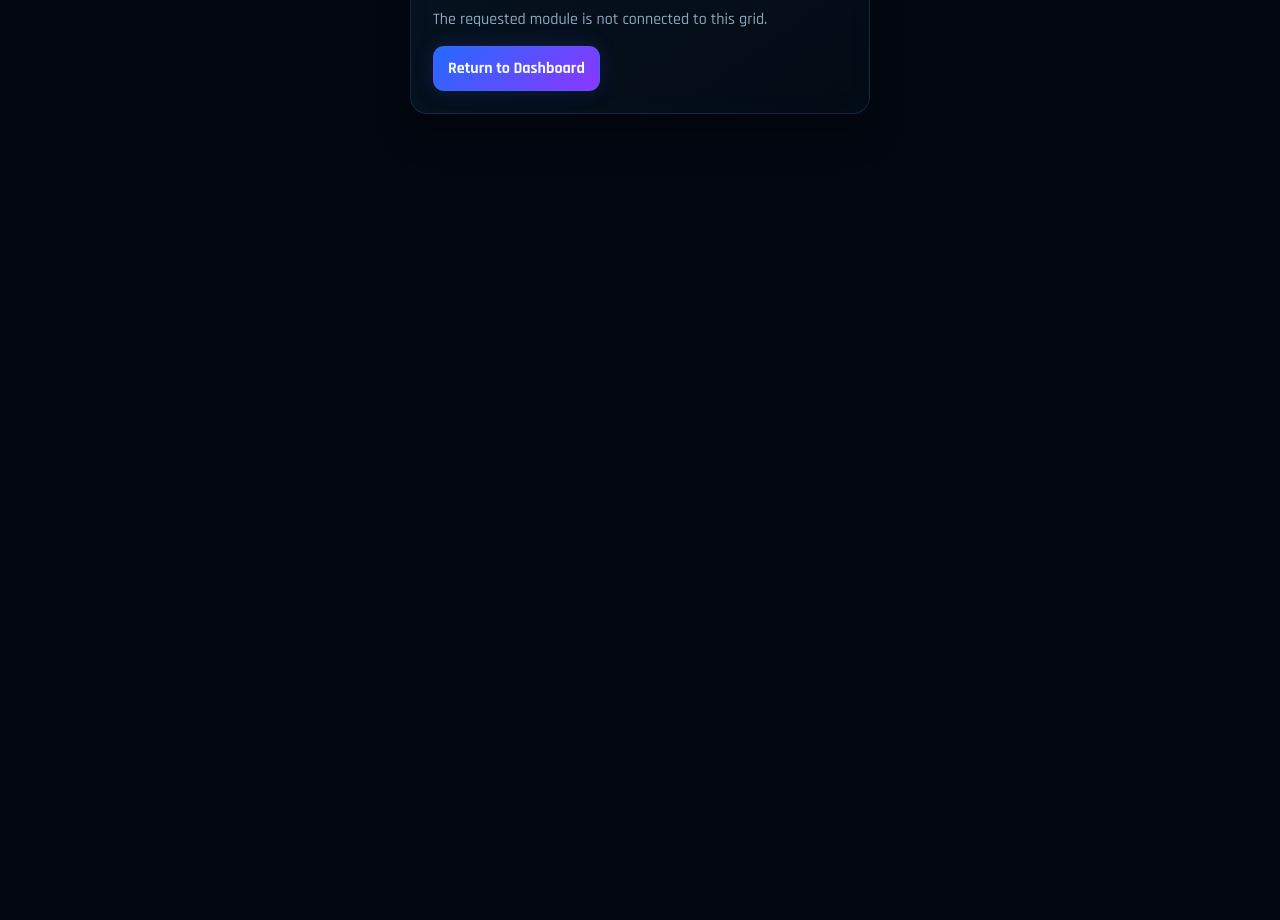
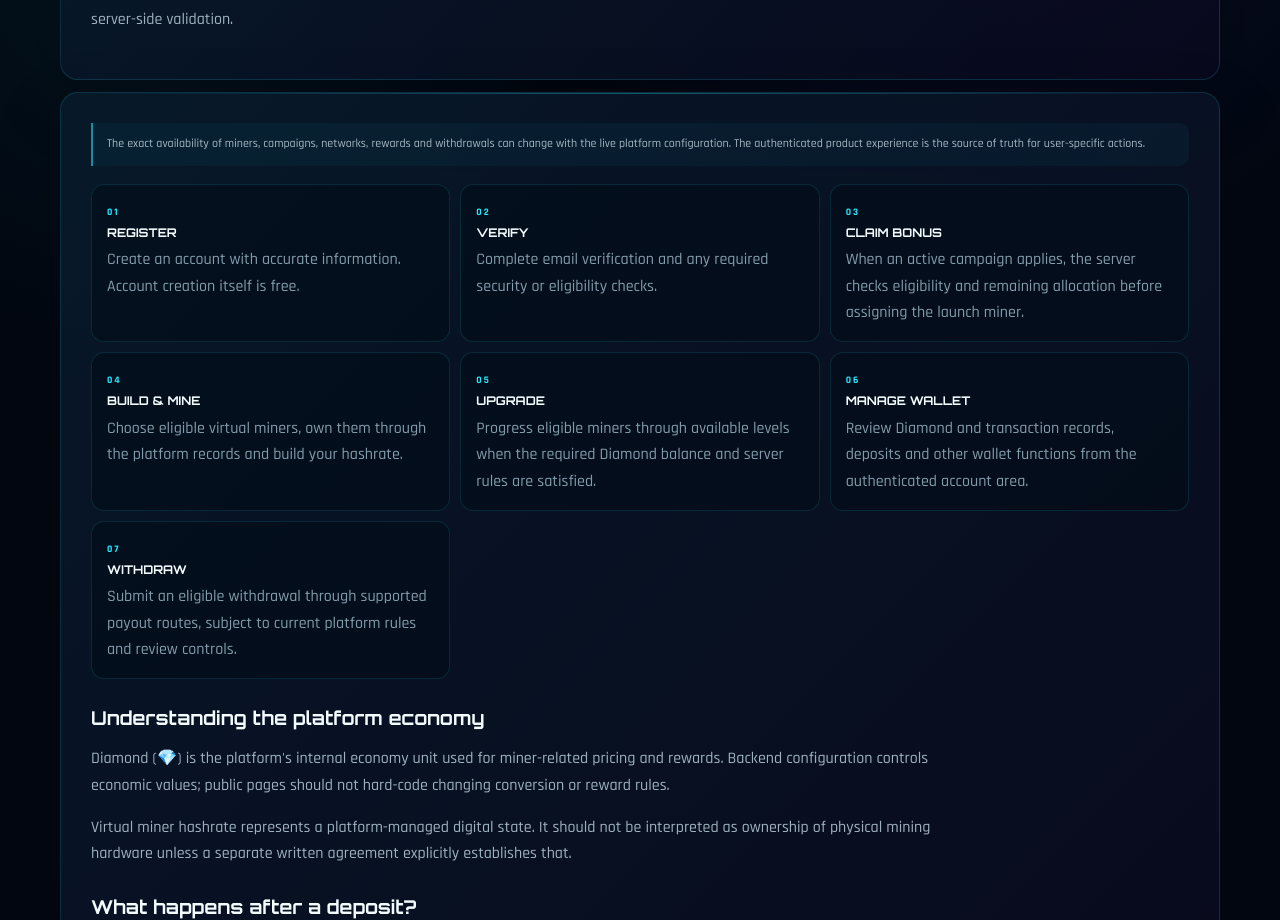
Before and after one commit to Chriskefas22/nextgen-miner, a Next.js app: page /how-it-works in a window 1280 px wide. Before the commit this address had no page. Shown: the part 380-1300 px from the top of the page. Before the commit the page ends 800 px from the top, so only its background shows below. Built offline with nearby package versions, Linux system fonts and the light colour scheme.

Commit message:
Add files via upload

```diff
--- /dev/null
+++ b/app/how-it-works/page.tsx
@@ -0,0 +1,58 @@
+import Link from 'next/link';
+import { PublicPage } from '@/components/public/PublicPage';
+
+export const metadata = {
+  title: 'How It Works',
+  description: 'A complete public guide to registration, verification, miners, rewards, wallet actions and withdrawals on NextGen Miner.',
+};
+
+const steps = [
+  ['01', 'REGISTER', 'Create an account with accurate information. Account creation itself is free.'],
+  ['02', 'VERIFY', 'Complete email verification and any required security or eligibility checks.'],
+  ['03', 'CLAIM BONUS', 'When an active campaign applies, the server checks eligibility and remaining allocation before assigning the launch miner.'],
+  ['04', 'BUILD & MINE', 'Choose eligible virtual miners, own them through the platform records and build your hashrate.'],
+  ['05', 'UPGRADE', 'Progress eligible miners through available levels when the required Diamond balance and server rules are satisfied.'],
+  ['06', 'MANAGE WALLET', 'Review Diamond and transaction records, deposits and other wallet functions from the authenticated account area.'],
+  ['07', 'WITHDRAW', 'Submit an eligible withdrawal through supported payout routes, subject to current platform rules and review controls.'],
+];
+
+export default function HowItWorksPage() {
+  return (
+    <PublicPage
+      eyebrow="HOW NEXTGEN MINER WORKS"
+      title="From account creation to an upgraded mining network."
+      description="Everything important is explained before you sign in. Private financial and ownership actions remain behind authentication and server-side validation."
+    >
+      <section className="public-card public-hero">
+        <div className="public-note">
+          The exact availability of miners, campaigns, networks, rewards and withdrawals can change with the live platform configuration. The authenticated product experience is the source of truth for user-specific actions.
+        </div>
+        <div className="public-grid">
+          {steps.map(([number, title, description]) => (
+            <article className="public-info" key={number}>
+              <div className="eyebrow">{number}</div>
+              <h3>{title}</h3>
+              <p>{description}</p>
+            </article>
+          ))}
+        </div>
+
+        <h2>Understanding the platform economy</h2>
+        <p>Diamond (💎) is the platform&apos;s internal economy unit used for miner-related pricing and rewards. Backend configuration controls economic values; public pages should not hard-code changing conversion or reward rules.</p>
+        <p>Virtual miner hashrate represents a platform-managed digital state. It should not be interpreted as ownership of physical mining hardware unless a separate written agreement explicitly establishes that.</p>
+
+        <h2>What happens after a deposit?</h2>
+        <p>A submitted deposit enters a pending state. Credit is not final merely because a user submits a transaction. The platform&apos;s review process determines whether a pending deposit is approved or rejected, and an approved deposit is then credited according to the active server-side economic rules.</p>
+
+        <h2>What happens when something is unavailable?</h2>
+        <p>Maintenance, security controls, unsupported networks, depleted campaigns, insufficient wallet balance or other platform conditions can prevent an action. The UI should show the current server result rather than imply guaranteed availability.</p>
+
+        <div style={{ display: 'flex', gap: 9, flexWrap: 'wrap', marginTop: 18 }}>
+          <Link className="public-button-primary" href="/miner-catalog">Explore Miner Catalog →</Link>
+          <Link className="public-button" href="/faq">Find an Answer</Link>
+          <Link className="public-button" href="/auth/register">Create Free Account</Link>
+        </div>
+      </section>
+    </PublicPage>
+  );
+}
```
